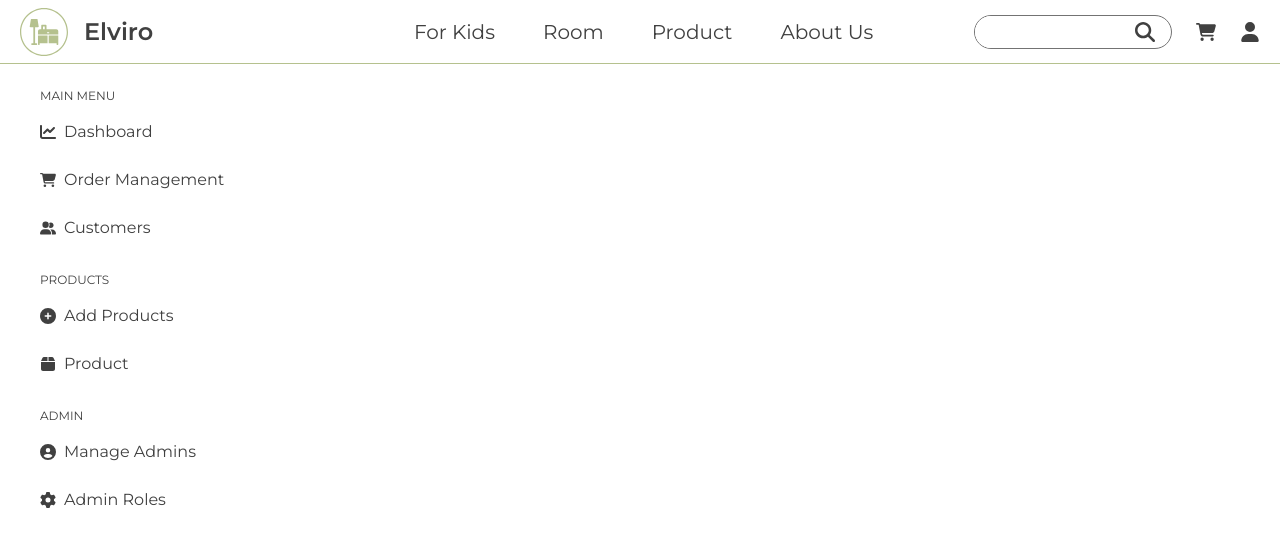
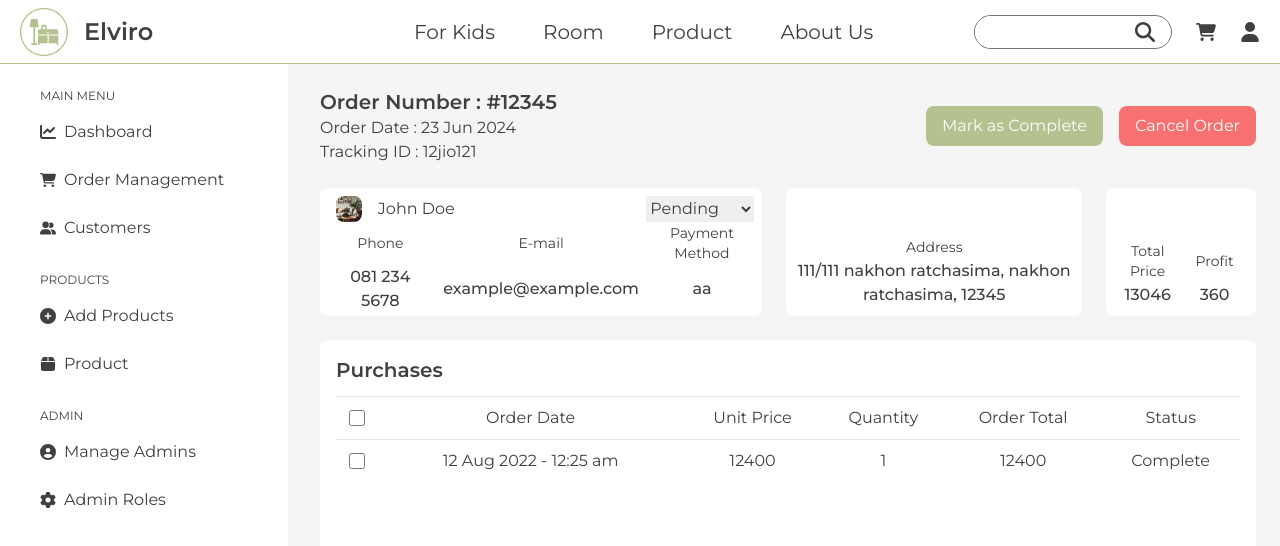
Before and after one commit to jsd7-group3-the-immortal-elf/elviro-frontend, a React (Vite) app: page /dashboard/order/view-order in a window 1280 px wide. Shown: the top 546 px of the page. Built offline with nearby package versions, Linux system fonts and the light colour scheme.

Commit message:
view order without orderListTable

```diff
--- /dev/null
+++ b/src/pages/dashboard/DashOrderViewPage.jsx
@@ -0,0 +1,178 @@
+// import { useState, useEffect } from "react";
+// import { Link, useParams } from "react-router-dom";
+// import axios from "axios";
+// import DashChangePage from "../../components/dashboard/DashChangePage";
+import customerPic from "/images/contact.png";
+
+export default function DashProductViewPage() {
+	// const [product, setProduct] = useState({});
+
+	// const { id } = useParams();
+
+	// async function getProduct(id) {
+	// 	try {
+	// 		const response = await axios.get(
+	// 			"https://store-crud.onrender.com/api/product/" + id
+	// 		);
+	// 		const data = await response.data;
+	// 		setProduct(data);
+	// 	} catch (error) {
+	// 		console.error("Failed to get data:", error);
+	// 	}
+	// }
+
+	// async function deleteProduct() {
+	// 	try {
+	// 		await axios.delete("https://store-crud.onrender.com/api/product/" + id);
+	// 		location.href = "http://localhost:5173/dashboard/product";
+	// 	} catch (error) {
+	// 		console.error("Failed to delete data:", error);
+	// 	}
+	// }
+
+	// useEffect(() => {
+	// 	getProduct(id);
+	// }, [id]);
+
+	return (
+		<div className="bg-neutral-100 pl-80 p-6 flex flex-col gap-6">
+			<section className="flex items-center justify-between">
+				<div>
+					<h4>Order Number : #12345</h4>
+					<p>Order Date : 23 Jun 2024</p>
+					<p>Tracking ID : 12jio121</p>
+				</div>
+				<div className="flex gap-4">
+					<button
+						// to={`/dashboard/product/edit-product/${product._id}`}
+						className="bg-green rounded-lg text-white px-4 py-2 hover:bg-darkgreen"
+					>
+						Mark as Complete
+					</button>
+					<button
+						// onClick={() => deleteProduct(id)}
+						className="bg-red-400 rounded-lg text-white px-4 py-2 hover:bg-red-600"
+					>
+						Cancel Order
+					</button>
+				</div>
+			</section>
+
+			<section className="flex h-32 gap-6">
+				<div className="flex flex-col bg-white rounded-lg w-3/5 justify-between p-2">
+					<div className="flex ml-2 justify-between">
+						<div className="flex gap-4 items-center">
+							<img
+								src={customerPic}
+								alt=""
+								className="aspect-square w-1/12 rounded-lg"
+							/>
+							<p>John Doe</p>
+						</div>
+						<select className="w-fit">
+							<option>Pending</option>
+							<option>Confirmed</option>
+							<option>Processing</option>
+							<option>Picked</option>
+							<option>Shipped</option>
+							<option>Delivered</option>
+							<option>Cancelled</option>
+						</select>
+					</div>
+					<table className="w-full text-center">
+						<thead className="text-sm">
+							<tr>
+								<th className="w-1/5">Phone</th>
+								<th className="w-1/5">E-mail</th>
+								<th className="w-1/5">Payment Method</th>
+							</tr>
+						</thead>
+						<tbody className="font-medium">
+							<tr>
+								<td>081 234 5678</td>
+								<td>example@example.com</td>
+								<td>aa</td>
+							</tr>
+						</tbody>
+					</table>
+				</div>
+
+				<div className="flex flex-col bg-white rounded-lg w-2/5 justify-end p-2">
+					<table className="w-full text-center">
+						<thead className="text-sm">
+							<tr>
+								<th>Address</th>
+							</tr>
+						</thead>
+						<tbody className="font-medium">
+							<tr>
+								<td>111/111 nakhon ratchasima, nakhon ratchasima, 12345</td>
+							</tr>
+						</tbody>
+					</table>
+				</div>
+
+				<div className="flex flex-col bg-white rounded-lg w-1/5 justify-end p-2">
+					<table className="w-full text-center">
+						<thead className="text-sm">
+							<tr>
+								<th className="w-1/2">Total Price</th>
+								<th className="w-1/2">Profit</th>
+							</tr>
+						</thead>
+						<tbody className="font-medium">
+							<tr>
+								<td>13046</td>
+								<td>360</td>
+							</tr>
+						</tbody>
+					</table>
+				</div>
+			</section>
+
+			<section className="bg-white rounded-lg p-4 min-h-[calc(100vh-496px)] flex flex-col justify-between">
+				<div>
+					<h4 className="mb-3">Purchases</h4>
+					<table className="w-full">
+						<thead className="border-y">
+							<tr>
+								<th className="text-white w-5">
+									<input
+										type="checkbox"
+										name=""
+										id=""
+										className="accent-green w-4 h-4 m-3 "
+									/>
+								</th>
+								<th>Order Date</th>
+								<th>Unit Price</th>
+								<th>Quantity</th>
+								<th>Order Total</th>
+								<th>Status</th>
+							</tr>
+						</thead>
+						<tbody>
+							<tr>
+								<th className="text-white w-5">
+									<input
+										type="checkbox"
+										name=""
+										id=""
+										className="accent-green w-4 h-4 m-3 "
+									/>
+								</th>
+								<th>12 Aug 2022 - 12:25 am</th>
+								<th>12400</th>
+								<th>1</th>
+								<th>12400</th>
+								<th>Complete</th>
+							</tr>
+						</tbody>
+					</table>
+				</div>
+
+				{/* <DashChangePage /> */}
+			</section>
+		</div>
+	);
+}
```
Also changed, not shown: src/App.jsx (+4 -3 lines).
